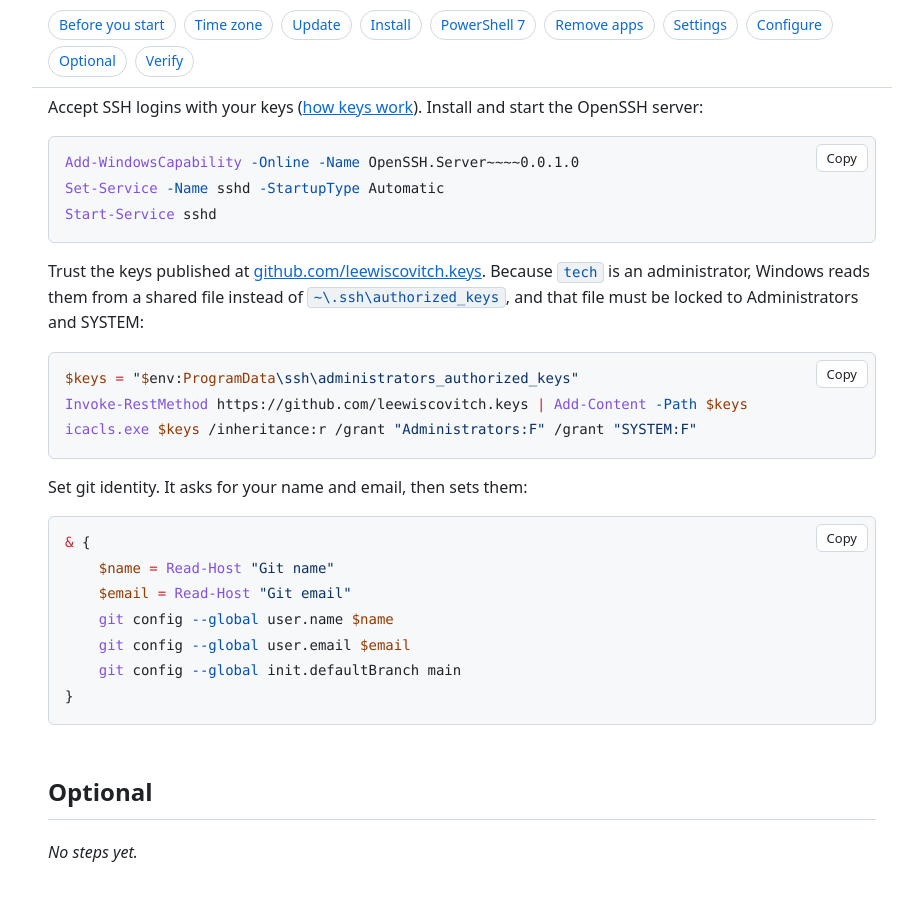
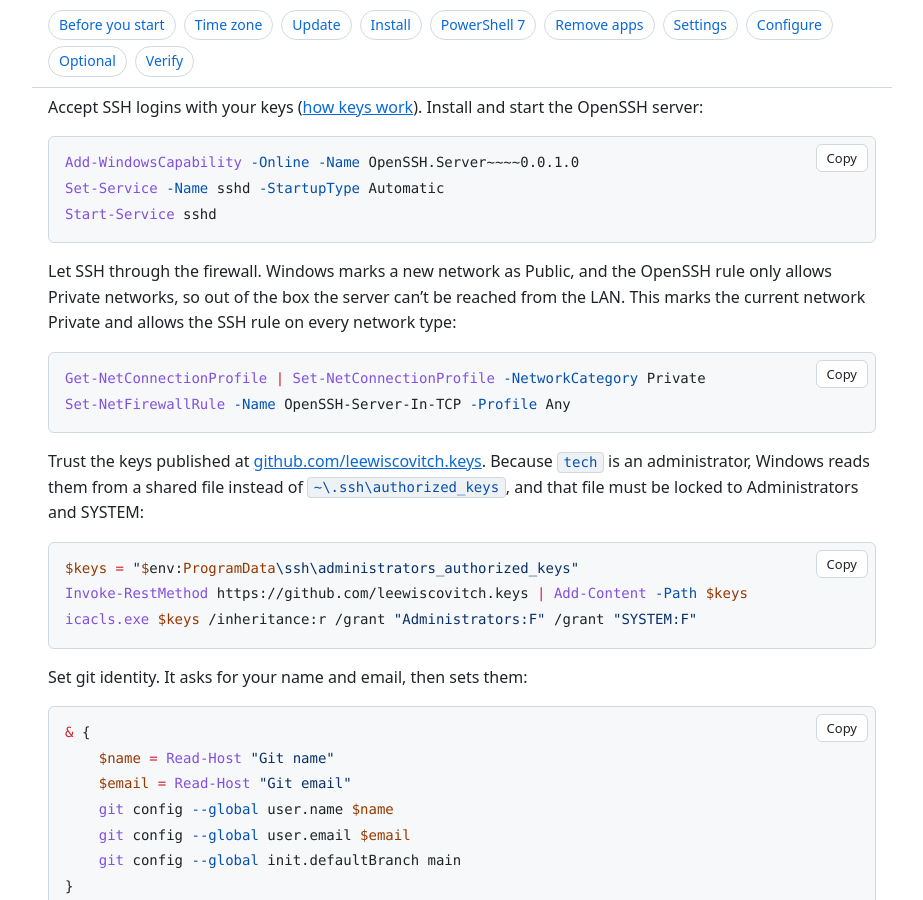
Before and after one commit to leewiscovitch/wiscovitch-install, a Jekyll site: the page built from windows.md, in a window 1280 px wide and 900 px high, scrolled down 6671 px. Shown: the whole window, without its empty margins (178-1101 px from the left). Built offline with Jekyll 4.4.1, drawn with Linux system fonts in a browser that asks for light colours.

Commit message:
Windows SSH: open the firewall on fresh installs; VM IP fix
A fresh Windows install marks its network Public, and the OpenSSH
firewall rule only allows Private, so the page's SSH server couldn't
be reached from the LAN. Found by the Proxmox Windows 11 template. The
page now marks the current network Private and allows the rule on any
profile; the template's setup.ps1 does the same.

vm.sh skipped loopback by the name "lo", but Windows calls it
"Loopback Pseudo-Interface 1", so it returned 127.0.0.1. Now filters
127.x by address. Also marks proxmox/windows/build.sh executable.

Co-Authored-By: Claude Opus 5.5 <noreply@anthropic.com>

````diff
--- a/_includes/ssh-server.md
+++ b/_includes/ssh-server.md
@@ -6,6 +6,13 @@ Accept SSH logins with your keys ([how keys work]({{ '/ssh/' | relative_url }}))
 Add-WindowsCapability -Online -Name OpenSSH.Server~~~~0.0.1.0
 Set-Service -Name sshd -StartupType Automatic
 Start-Service sshd
+```
+
+Let SSH through the firewall. Windows marks a new network as Public, and the OpenSSH rule only allows Private networks, so out of the box the server can't be reached from the LAN. This marks the current network Private and allows the SSH rule on every network type:
+
+```powershell
+Get-NetConnectionProfile | Set-NetConnectionProfile -NetworkCategory Private
+Set-NetFirewallRule -Name OpenSSH-Server-In-TCP -Profile Any
 ```
 
 Trust the keys published at [github.com/{{ site.github_user }}.keys](https://github.com/{{ site.github_user }}.keys). Because `{{ site.user }}` is an administrator, Windows reads them from a shared file instead of `~\.ssh\authorized_keys`, and that file must be locked to Administrators and SYSTEM:
````
Also changed, not shown: 2 other files.
